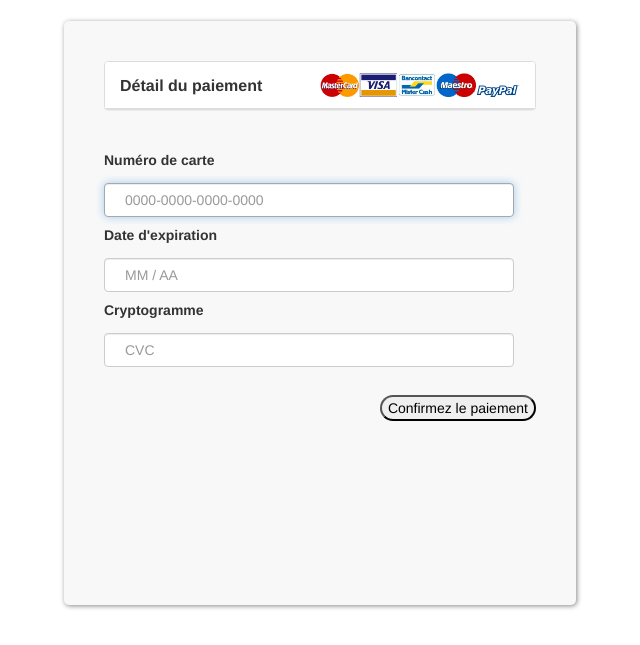
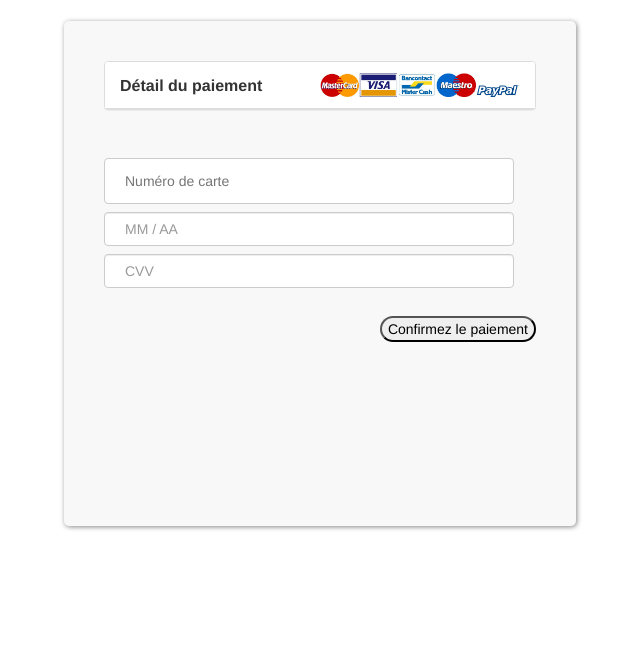
Before and after one commit to SilvvMH/CHOPTAPHOTO, a PHP site: page /index.php?page=payement in a window 1280 px wide. Shown: the part 199-844 px from the top of the page, without its empty margins (320-960 px from the left). Run offline with PHP 8.4, Linux system fonts and the light colour scheme; some libraries are stand-ins or nearby versions.

Commit message:
paiement

```diff
--- a/params/FUNCTION/payement.php
+++ b/params/FUNCTION/payement.php
@@ -10,12 +10,9 @@
             </div>
         </div>
         <br>
-        <label for="cardNumber">Numéro de carte</label>
-        <input type="text" size="10" class="form-control" name="cardNumber" placeholder="0000-0000-0000-0000" autocomplete="cc-number" required autofocus />
-        <label for="cardExpir">Date d'expiration</label>
+        <input maxlength="12" size="12" id="input-field" type="text" name="number" placeholder="Numéro de carte" />
         <input type="text" size="5" class="form-control" name="cardExpiry" placeholder="MM / AA" autocomplete="cc-exp" required />
-        <label for="cardCVC">Cryptogramme</label>
-        <input type="text" size="3" class="form-control" name="cardCVC" placeholder="CVC" autocomplete="cc-csc" required />
+        <input type="text" size="3" class="form-control" name="cardCVC" placeholder="CVV" autocomplete="cc-csc" required />
         <br>
         <button class="blueButton" style="float:right;border-radius: 15px;" type="submit"><a href="">Confirmez le paiement</a></button>
         <!-- <script type="text/javascript">
```
Also changed, not shown: 1 other file.
